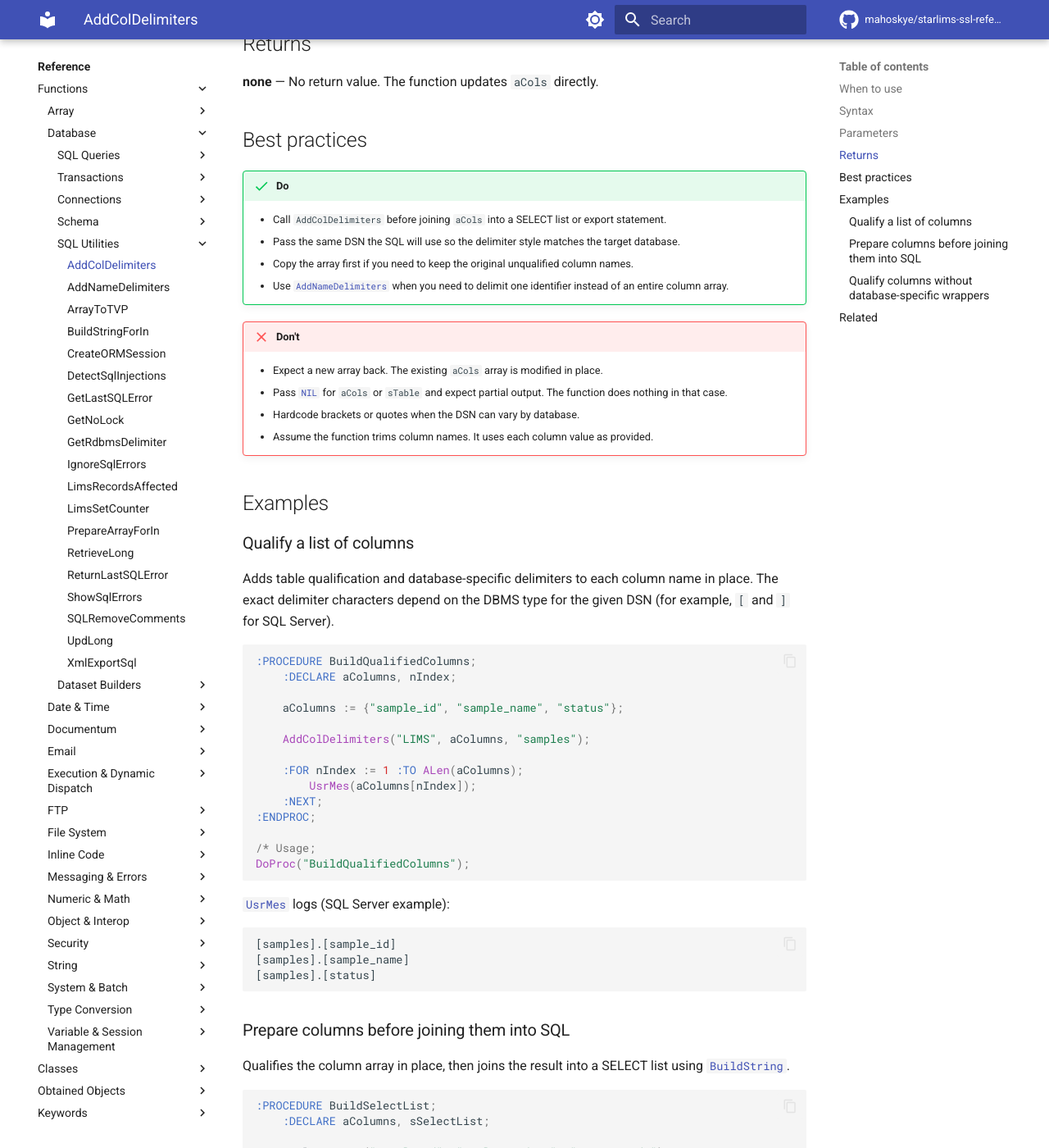
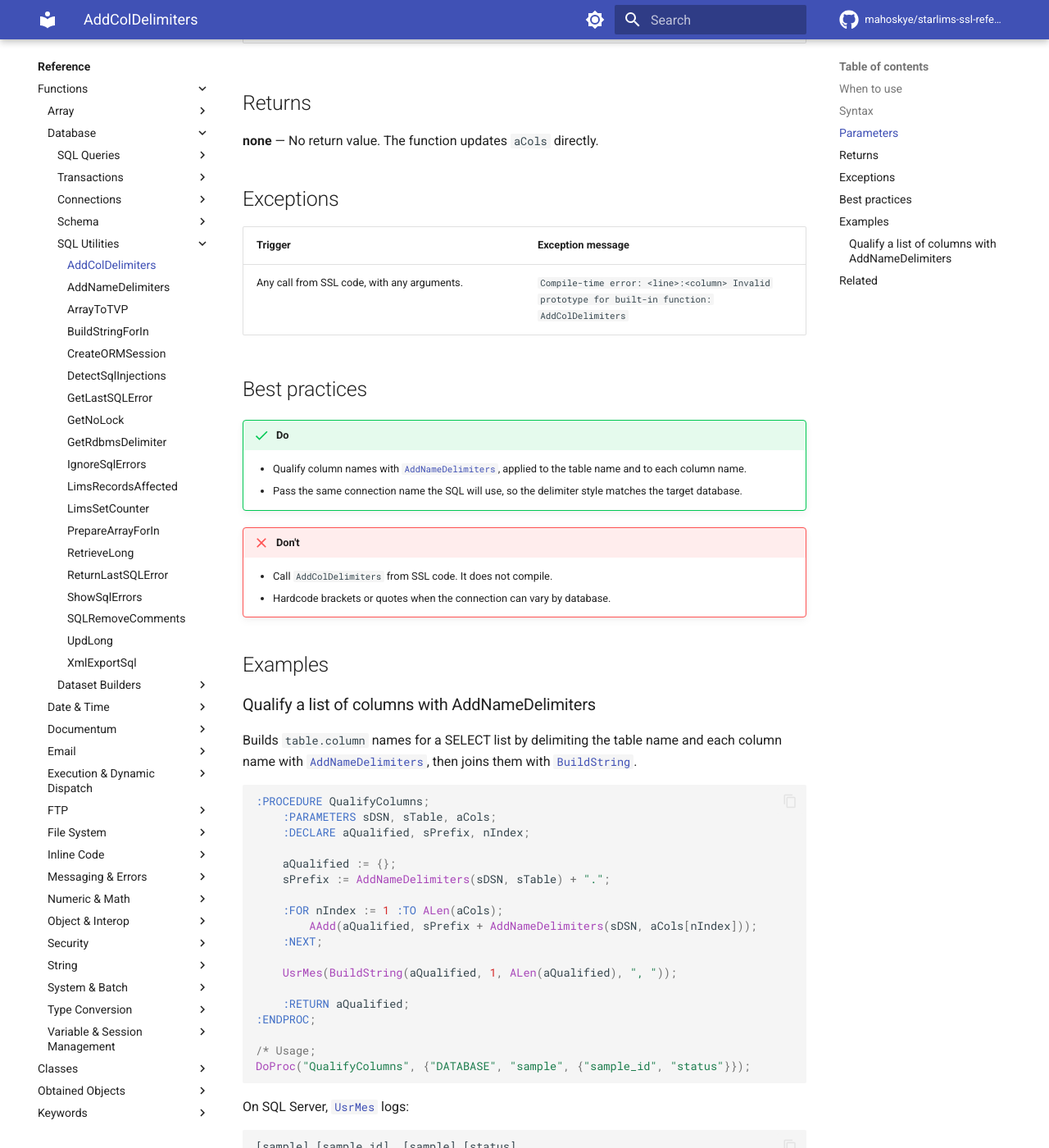
Before and after one commit to mahoskye/starlims-ssl-reference, an MkDocs documentation site: the page built from content/reference/functions/AddColDelimiters.md, in a window 1280 px wide and 1400 px high, scrolled down 1220 px. Shown: the whole window at 82% size. Built offline with MkDocs 1.6.1 and Material for MkDocs 9.7.7, drawn with Linux system fonts in a browser that asks for light colours; plug-ins that fetch from the network failed and are left out; comment, search, counter and statistics services are not loaded; some of the changed text lies outside the part shown.

Commit message:
docs: fix examples from harness batch B04 and checks P01/P02 (refs #122, #123)
- AddColDelimiters: every call from SSL fails to compile (16 argument
  shapes tested). The page says so, adds the exception, and its example
  builds qualified names with AddNameDelimiters.
- AddNameDelimiters: an omitted connection uses the default connection's
  delimiters, not none.
- Chr: the control-separator example logs the separators by name, since
  raw control characters stop the log viewer from showing the log.
- ClientStartOfDay / ClientEndOfDay: examples log the time with
  DateToString so the boundary time is visible; summaries use <date>.

Co-Authored-By: Claude Opus 5.5 <noreply@anthropic.com>

````diff
--- a/content/reference/functions/AddColDelimiters.md
+++ b/content/reference/functions/AddColDelimiters.md
@@ -17,11 +17,12 @@ AddColDelimiters updates `aCols` in place. For each element, it builds a value i
 
 If `sDSN` is [`NIL`](../literals/nil.md), the function uses empty delimiters. If `aCols` is [`NIL`](../literals/nil.md) or `sTable` is [`NIL`](../literals/nil.md), the function leaves the array unchanged and returns no value. The function trims `sTable` before building the qualified names.
 
+!!! warning "Not callable from SSL"
+    On STARLIMS v11, every call to `AddColDelimiters` from SSL code fails to compile with `Compile-time error: … Invalid prototype for built-in function: AddColDelimiters`, whatever arguments are passed. Sixteen argument shapes were tested, from no arguments to four. Build qualified names with [`AddNameDelimiters`](AddNameDelimiters.md) instead, as in the example below.
+
 ## When to use
 
-- When you need an existing array of column names converted to qualified `table.column` names.
-- When SQL must adapt to the identifier delimiter rules of the target database.
-- When you want to prepare a column array in place before building a SELECT list or export query.
+- Not from SSL code: calls are rejected at compile time. To qualify columns for a specific database, apply [`AddNameDelimiters`](AddNameDelimiters.md) to the table and to each column name.
 
 ## Syntax
 
@@ -41,104 +42,53 @@ AddColDelimiters(sDSN, aCols, sTable)
 
 **none** — No return value. The function updates `aCols` directly.
 
+## Exceptions
+
+| Trigger | Exception message |
+| --- | --- |
+| Any call from SSL code, with any arguments. | `Compile-time error: <line>:<column> Invalid prototype for built-in function: AddColDelimiters` |
+
 ## Best practices
 
 !!! success "Do"
-    - Call `AddColDelimiters` before joining `aCols` into a SELECT list or export statement.
-    - Pass the same DSN the SQL will use so the delimiter style matches the target database.
-    - Copy the array first if you need to keep the original unqualified column names.
-    - Use [`AddNameDelimiters`](AddNameDelimiters.md) when you need to delimit one identifier instead of an entire column array.
+    - Qualify column names with [`AddNameDelimiters`](AddNameDelimiters.md), applied to the table name and to each column name.
+    - Pass the same connection name the SQL will use, so the delimiter style matches the target database.
 
 !!! failure "Don't"
-    - Expect a new array back. The existing `aCols` array is modified in place.
-    - Pass [`NIL`](../literals/nil.md) for `aCols` or `sTable` and expect partial output. The function does nothing in that case.
-    - Hardcode brackets or quotes when the DSN can vary by database.
-    - Assume the function trims column names. It uses each column value as provided.
+    - Call `AddColDelimiters` from SSL code. It does not compile.
+    - Hardcode brackets or quotes when the connection can vary by database.
 
 ## Examples
 
-### Qualify a list of columns
+### Qualify a list of columns with AddNameDelimiters
 
-Adds table qualification and database-specific delimiters to each column name in place. The exact delimiter characters depend on the DBMS type for the given DSN (for example, `[` and `]` for SQL Server).
+Builds `table.column` names for a SELECT list by delimiting the table name and each column name with [`AddNameDelimiters`](AddNameDelimiters.md), then joins them with [`BuildString`](BuildString.md).
 
 ```ssl
-:PROCEDURE BuildQualifiedColumns;
-	:DECLARE aColumns, nIndex;
+:PROCEDURE QualifyColumns;
+    :PARAMETERS sDSN, sTable, aCols;
+    :DECLARE aQualified, sPrefix, nIndex;
 
-	aColumns := {"sample_id", "sample_name", "status"};
+    aQualified := {};
+    sPrefix := AddNameDelimiters(sDSN, sTable) + ".";
 
-	AddColDelimiters("LIMS", aColumns, "samples");
+    :FOR nIndex := 1 :TO ALen(aCols);
+        AAdd(aQualified, sPrefix + AddNameDelimiters(sDSN, aCols[nIndex]));
+    :NEXT;
 
-	:FOR nIndex := 1 :TO ALen(aColumns);
-		UsrMes(aColumns[nIndex]);
-	:NEXT;
+    UsrMes(BuildString(aQualified, 1, ALen(aQualified), ", "));
+
+    :RETURN aQualified;
 :ENDPROC;
 
 /* Usage;
-DoProc("BuildQualifiedColumns");
+DoProc("QualifyColumns", {"DATABASE", "sample", {"sample_id", "status"}});
 ```
 
-[`UsrMes`](UsrMes.md) logs (SQL Server example):
+On SQL Server, [`UsrMes`](UsrMes.md) logs:
 
 ```text
-[samples].[sample_id]
-[samples].[sample_name]
-[samples].[status]
-```
-
-### Prepare columns before joining them into SQL
-
-Qualifies the column array in place, then joins the result into a SELECT list using [`BuildString`](BuildString.md).
-
-```ssl
-:PROCEDURE BuildSelectList;
-	:DECLARE aColumns, sSelectList;
-
-	aColumns := {"sample_id", "analysis_date", "status_code"};
-
-	AddColDelimiters("LIMS", aColumns, "samples");
-
-	sSelectList := BuildString(aColumns,,, ", ");
-
-	UsrMes("SELECT " + sSelectList + " FROM samples");
-:ENDPROC;
-
-/* Usage;
-DoProc("BuildSelectList");
-```
-
-[`UsrMes`](UsrMes.md) logs (SQL Server example):
-
-```text
-SELECT [samples].[sample_id], [samples].[analysis_date], [samples].[status_code] FROM samples
-```
-
-### Qualify columns without database-specific wrappers
-
-Passes [`NIL`](../literals/nil.md) for `sDSN` so that no delimiter characters are added and the result uses plain `table.column` notation.
-
-```ssl
-:PROCEDURE BuildPlainQualifiedColumns;
-	:DECLARE aColumns, nIndex;
-
-	aColumns := {"sample_id", "result_value"};
-
-	AddColDelimiters(, aColumns, "results");
-
-	:FOR nIndex := 1 :TO ALen(aColumns);
-		UsrMes(aColumns[nIndex]);
-	:NEXT;
-:ENDPROC;
-
-/* Usage;
-DoProc("BuildPlainQualifiedColumns");
-```
-
-[`UsrMes`](UsrMes.md) logs:
-
-```text
-results.sample_id
-results.result_value
+[sample].[sample_id], [sample].[status]
 ```
 
 ## Related
````
Also changed, not shown: content/reference/functions/AddNameDelimiters.md (+4 -4 lines), content/reference/functions/Chr.md (+3 -2 lines), content/reference/functions/ClientEndOfDay.md (+3 -3 lines), content/reference/functions/ClientStartOfDay.md (+3 -3 lines), 1 other file.
